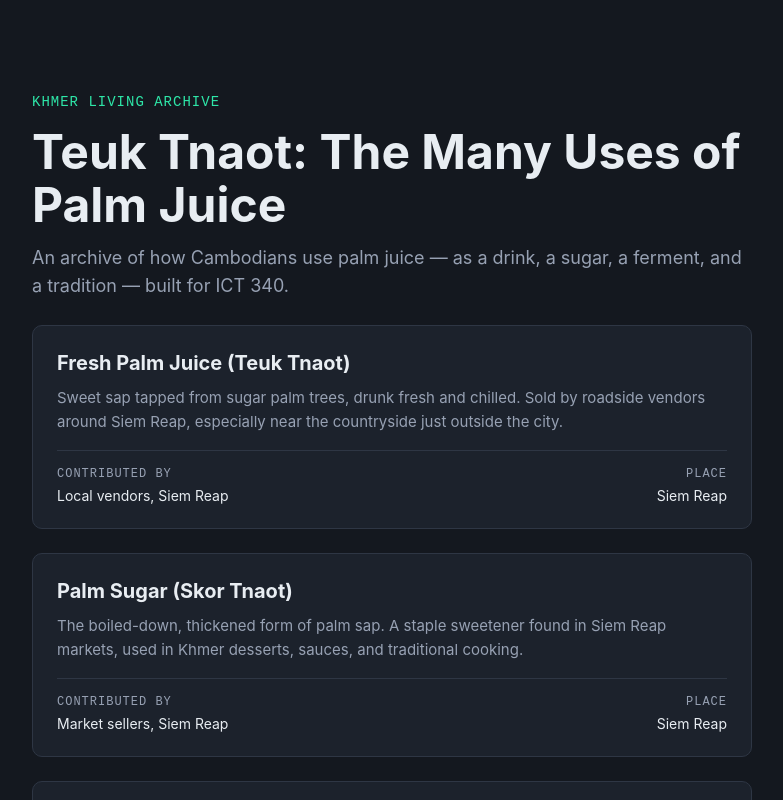
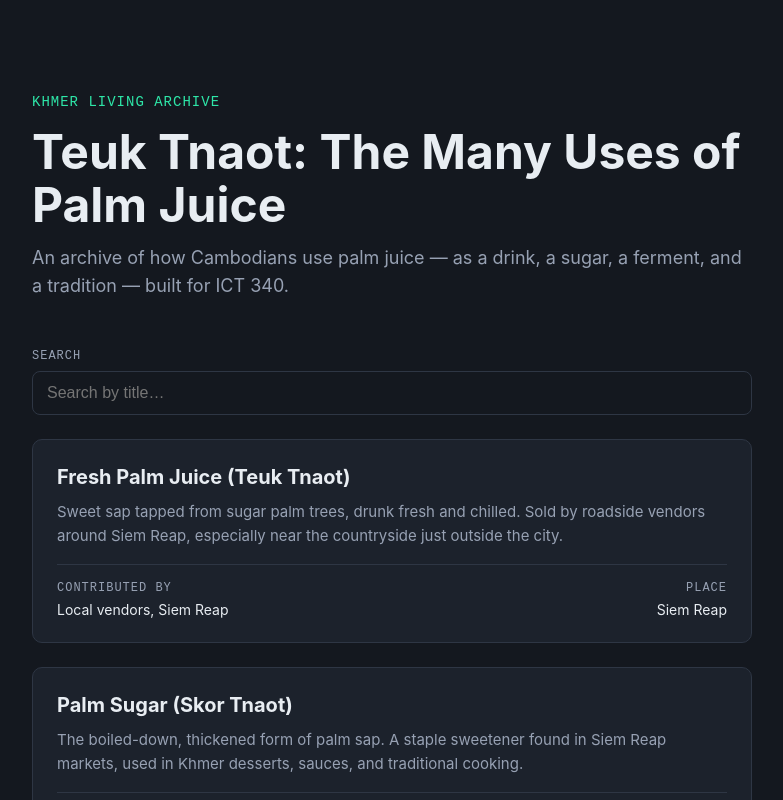
Before and after one commit to khadana/Signature-Drink-of-Siem-Reap, a Next.js app: page / in a window 1280 px wide. Shown: the top 800 px of the page, without its empty margins (248-1031 px from the left). Built offline with nearby package versions, Linux system fonts and the light colour scheme.

Commit message:
add search filtering to browse page (AI-assisted via Cline)

```diff
--- a/app/page.js
+++ b/app/page.js
@@ -1,3 +1,6 @@
+"use client";
+
+import { useState } from "react";
 import collection from "../collection.config.js";
 import entries from "../data/entries.js";
 import EntryCard from "../components/EntryCard.js";
@@ -26,6 +29,33 @@ const styles = {
     lineHeight: 1.6,
     margin: 0,
   },
+  searchLabel: {
+    fontFamily: "'Courier New', monospace",
+    fontSize: 12,
+    letterSpacing: 1,
+    color: "#97A1B3",
+    margin: "48px 0 8px",
+  },
+  search: {
+    width: "100%",
+    boxSizing: "border-box",
+    padding: "12px 14px",
+    fontSize: 16,
+    color: "#E8EDF2",
+    backgroundColor: "#14181F",
+    border: "1px solid #2E3644",
+    borderRadius: 8,
+    outline: "none",
+  },
+  empty: {
+    marginTop: 24,
+    padding: 24,
+    textAlign: "center",
+    fontSize: 14,
+    color: "#97A1B3",
+    border: "1px dashed #2E3644",
+    borderRadius: 10,
+  },
   count: {
     fontFamily: "'Courier New', monospace",
     fontSize: 14,
@@ -42,15 +72,37 @@ const styles = {
 };
 
 export default function Home() {
+  const [query, setQuery] = useState("");
+
+  const q = query.trim().toLowerCase();
+  const matched = entries.filter((entry) =>
+    entry.title.toLowerCase().includes(q)
+  );
+
   return (
     <main style={styles.wrap}>
       <p style={styles.kicker}>KHMER LIVING ARCHIVE</p>
       <h1 style={styles.title}>{collection.name}</h1>
       <p style={styles.description}>{collection.description}</p>
 
-      {entries.map((entry) => (
-        <EntryCard key={entry.title} entry={entry} />
-      ))}
+      <p style={styles.searchLabel}>SEARCH</p>
+      <input
+        type="search"
+        style={styles.search}
+        value={query}
+        onChange={(e) => setQuery(e.target.value)}
+        placeholder="Search by title…"
+      />
+
+      {matched.length > 0 ? (
+        matched.map((entry) => (
+          <EntryCard key={entry.title} entry={entry} />
+        ))
+      ) : (
+        <p style={styles.empty}>
+          No entries match "{query.trim()}". Try another keyword.
+        </p>
+      )}
 
       <p style={styles.count}>entries in the archive: {entries.length}</p>
 
```
